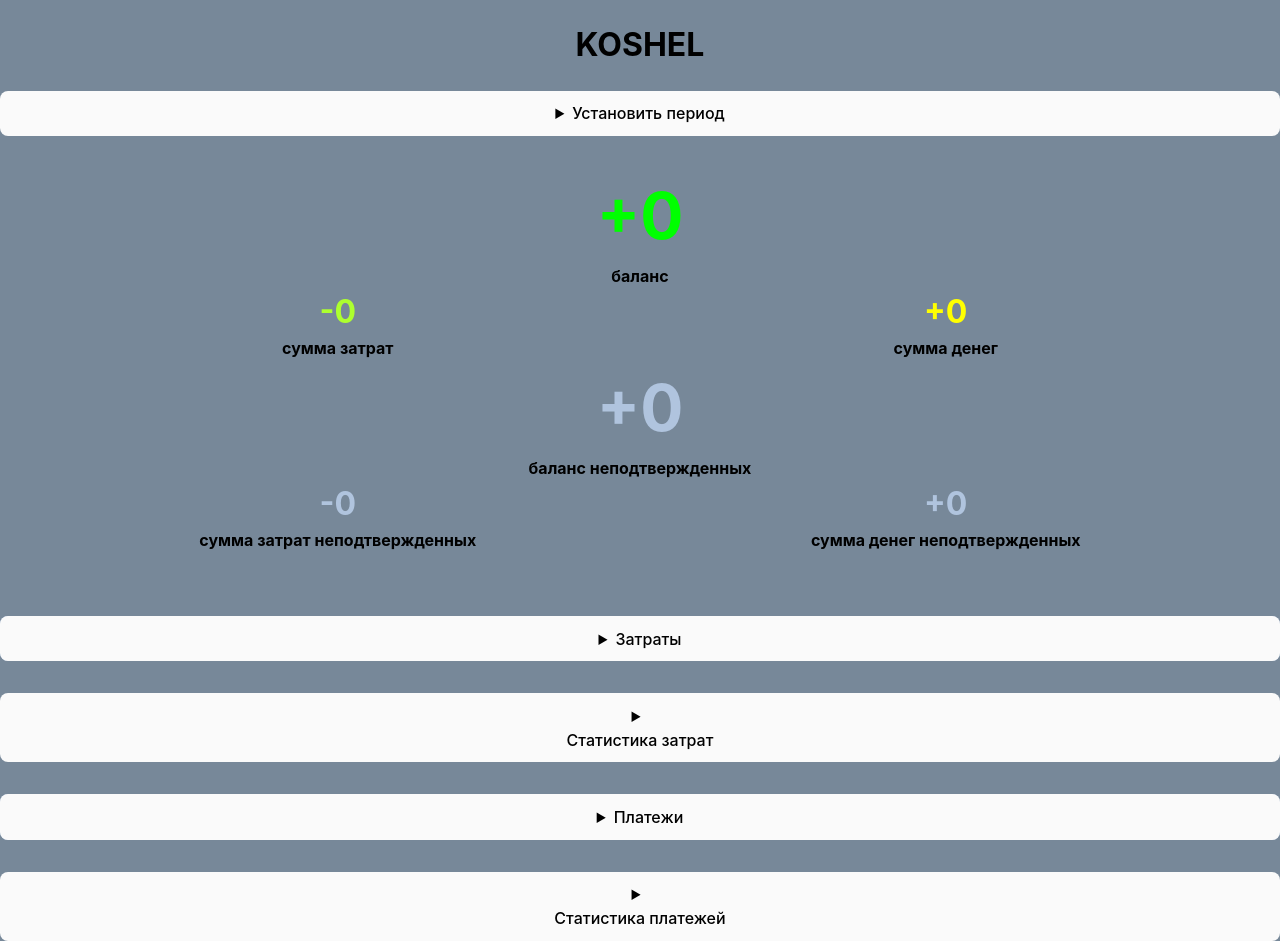
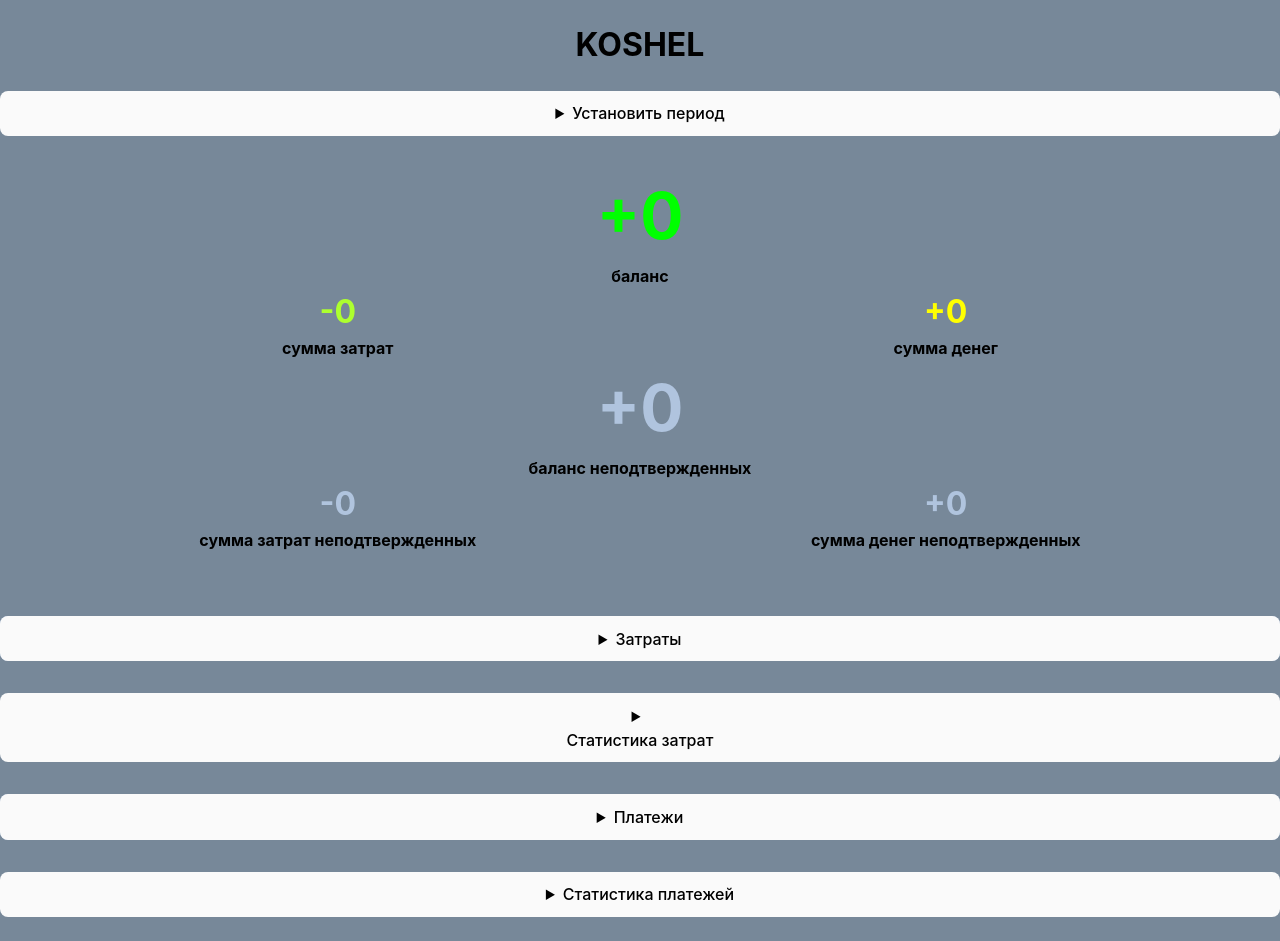
Before and after one commit to serjG901/koshel, a React (Vite) app: page / in a window 1280 px wide. After the commit the page ends 917 px from the top, so only its background shows below. Built offline with nearby package versions, Linux system fonts and the light colour scheme.

Commit message:
Update StatPayments.jsx

```diff
--- a/src/StatPayments.jsx
+++ b/src/StatPayments.jsx
@@ -29,7 +29,7 @@ export default function StatTasks({
   return (
     <details>
       <summary>
-        <div>Статистика платежей</div>
+        Статистика платежей
         <div>
           {endDateRange - startDateRange === 0 && endDateRange
             ? ` за ${new Date(startDateRange).toLocaleDateString()}`
```
